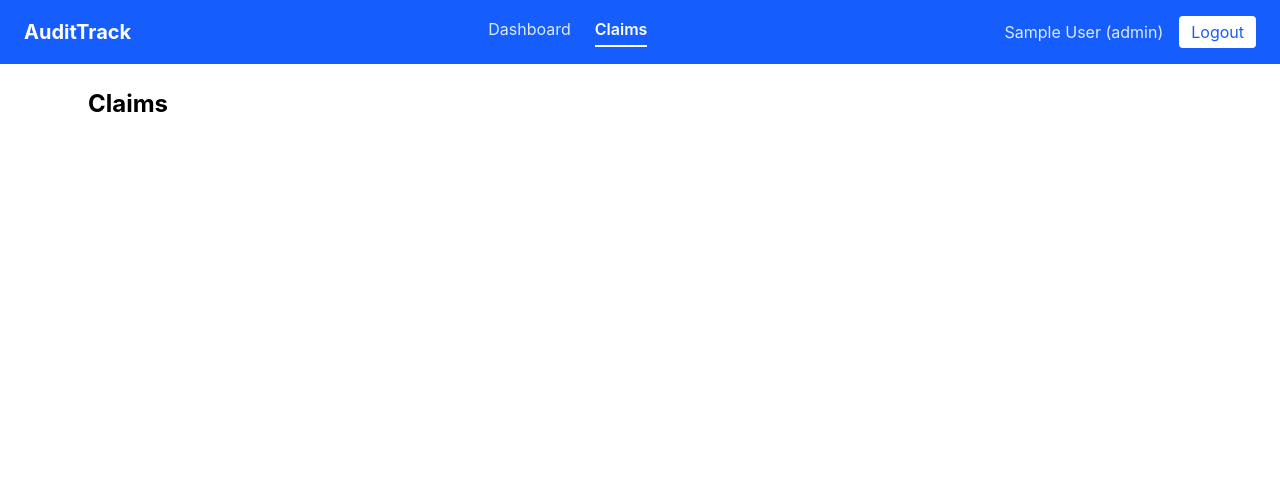
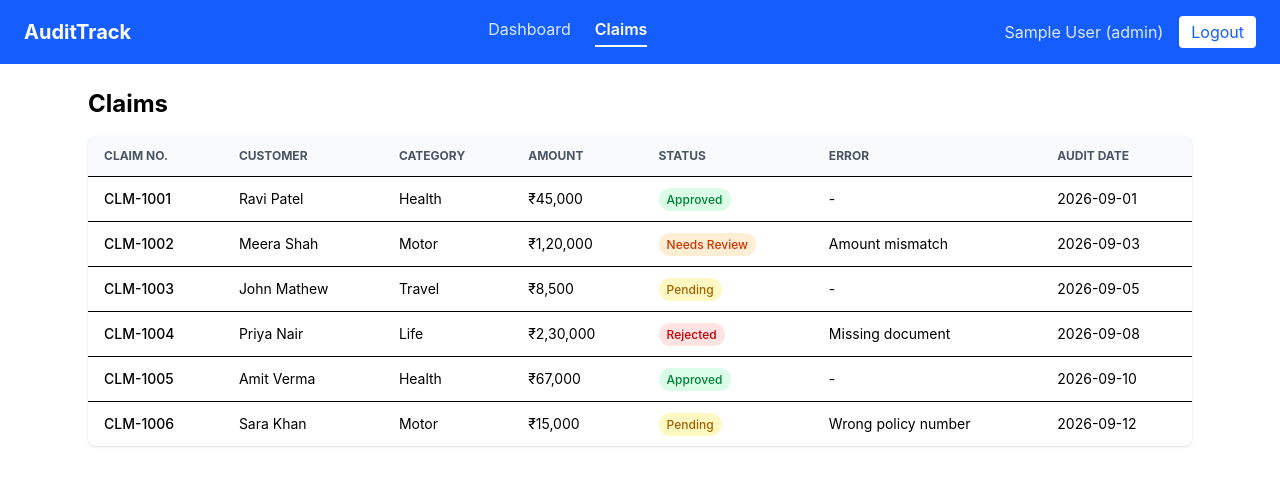
Before and after one commit to Devanshu2202/audit-track, a React (Vite) app: page /claims in a window 1280 px wide. Shown: the top 486 px of the page. Built offline with nearby package versions, Linux system fonts and the light colour scheme; data requests are answered from the project's data file; sample sign-in values are in the browser's storage.

Commit message:
Add AuthContext, protected routes, and logout

```diff
--- /dev/null
+++ b/db.json
@@ -0,0 +1,10 @@
+{
+  "claims": [
+    { "id": "1", "claimNumber": "CLM-1001", "customerName": "Ravi Patel", "amount": 45000, "category": "Health", "status": "Approved", "auditor": "Asha Auditor", "errorFound": false, "auditDate": "2026-09-01" },
+    { "id": "2", "claimNumber": "CLM-1002", "customerName": "Meera Shah", "amount": 120000, "category": "Motor", "status": "Needs Review", "auditor": "Asha Auditor", "errorFound": true, "errorType": "Amount mismatch", "auditDate": "2026-09-03" },
+    { "id": "3", "claimNumber": "CLM-1003", "customerName": "John Mathew", "amount": 8500, "category": "Travel", "status": "Pending", "auditor": "Asha Auditor", "errorFound": false, "auditDate": "2026-09-05" },
+    { "id": "4", "claimNumber": "CLM-1004", "customerName": "Priya Nair", "amount": 230000, "category": "Life", "status": "Rejected", "auditor": "Asha Auditor", "errorFound": true, "errorType": "Missing document", "auditDate": "2026-09-08" },
+    { "id": "5", "claimNumber": "CLM-1005", "customerName": "Amit Verma", "amount": 67000, "category": "Health", "status": "Approved", "auditor": "Asha Auditor", "errorFound": false, "auditDate": "2026-09-10" },
+    { "id": "6", "claimNumber": "CLM-1006", "customerName": "Sara Khan", "amount": 15000, "category": "Motor", "status": "Pending", "auditor": "Asha Auditor", "errorFound": true, "errorType": "Wrong policy number", "auditDate": "2026-09-12" }
+  ]
+}
--- a/package.json
+++ b/package.json
@@ -7,7 +7,8 @@
     "dev": "vite",
     "build": "tsc -b && vite build",
     "lint": "eslint .",
-    "preview": "vite preview"
+    "preview": "vite preview",
+    "api": "json-server --watch db.json --port 3001"
   },
   "dependencies": {
     "@tailwindcss/vite": "^4.3.3",
@@ -27,6 +28,7 @@
     "eslint-plugin-react-hooks": "^7.1.1",
     "eslint-plugin-react-refresh": "^0.5.6",
     "globals": "^17.12.0",
+    "json-server": "^0.17.4",
     "typescript": "~6.0.2",
     "typescript-eslint": "^8.69.0",
     "vite": "^8.3.0"
--- /dev/null
+++ b/src/components/StatusBadge.tsx
@@ -0,0 +1,18 @@
+import type { ClaimStatus } from '../types/claim'
+
+const styles: Record<ClaimStatus, string> = {
+    Approved: 'bg-green-100 text-green-700',
+    Pending: 'bg-yellow-100 text-yellow-700',
+    Rejected: 'bg-red-100 text-red-700',
+    'Needs Review': 'bg-orange-100 text-orange-700',
+}
+
+function StatusBadge({ status }: { status: ClaimStatus }) {
+    return (
+        <span className={`px-2 py-1 rounded-full text-xs font-medium ${styles[status]}`}>
+            {status}
+        </span>
+    )
+}
+
+export default StatusBadge
--- a/src/pages/Claims.tsx
+++ b/src/pages/Claims.tsx
@@ -1,5 +1,57 @@
+import { useEffect, useState } from 'react'
+import type { Claim } from '../types/claim'
+import { getClaims } from '../services/claimService'
+import StatusBadge from '../components/StatusBadge'
+
 function Claims() {
-    return <h2 className="text-2xl font-bold">Claims</h2>
+    const [claims, setClaims] = useState<Claim[]>([])
+    const [loading, setLoading] = useState(true)
+    const [error, setError] = useState('')
+
+    useEffect(() => {
+        getClaims()
+            .then(setClaims)
+            .catch(() => setError('Could not load claims. Is the API running?'))
+            .finally(() => setLoading(false))
+    }, [])
+
+    if (loading) return <p className="text-gray-500">Loading claims...</p>
+    if (error) return <p className="text-red-600">{error}</p>
+
+    return (
+        <div>
+            <h2 className="text-2xl font-bold mb-4">Claims</h2>
+
+            <div className="overflow-x-auto bg-white rounded-lg shadow">
+                <table className="w-full text-sm text-left">
+                    <thead className="bg-gray-50 text-gray-600 uppercase text-xs">
+                        <tr>
+                            <th className="px-4 py-3">Claim No.</th>
+                            <th className="px-4 py-3">Customer</th>
+                            <th className="px-4 py-3">Category</th>
+                            <th className="px-4 py-3">Amount</th>
+                            <th className="px-4 py-3">Status</th>
+                            <th className="px-4 py-3">Error</th>
+                            <th className="px-4 py-3">Audit Date</th>
+                        </tr>
+                    </thead>
+                    <tbody>
+                        {claims.map((claim) => (
+                            <tr key={claim.id} className="border-t hover:bg-gray-50">
+                                <td className="px-4 py-3 font-medium">{claim.claimNumber}</td>
+                                <td className="px-4 py-3">{claim.customerName}</td>
+                                <td className="px-4 py-3">{claim.category}</td>
+                                <td className="px-4 py-3">₹{claim.amount.toLocaleString('en-IN')}</td>
+                                <td className="px-4 py-3"><StatusBadge status={claim.status} /></td>
+                                <td className="px-4 py-3">{claim.errorFound ? claim.errorType : '-'}</td>
+                                <td className="px-4 py-3">{claim.auditDate}</td>
+                            </tr>
+                        ))}
+                    </tbody>
+                </table>
+            </div>
+        </div>
+    )
 }
 
 export default Claims
--- /dev/null
+++ b/src/services/claimService.ts
@@ -0,0 +1,11 @@
+import axios from 'axios'
+import type { Claim } from '../types/claim'
+
+const api = axios.create({
+    baseURL: 'http://localhost:3001',
+})
+
+export async function getClaims(): Promise<Claim[]> {
+    const response = await api.get<Claim[]>('/claims')
+    return response.data
+}
```
Also changed, not shown: 1 other file (tests, documents, lock files or other folders).
